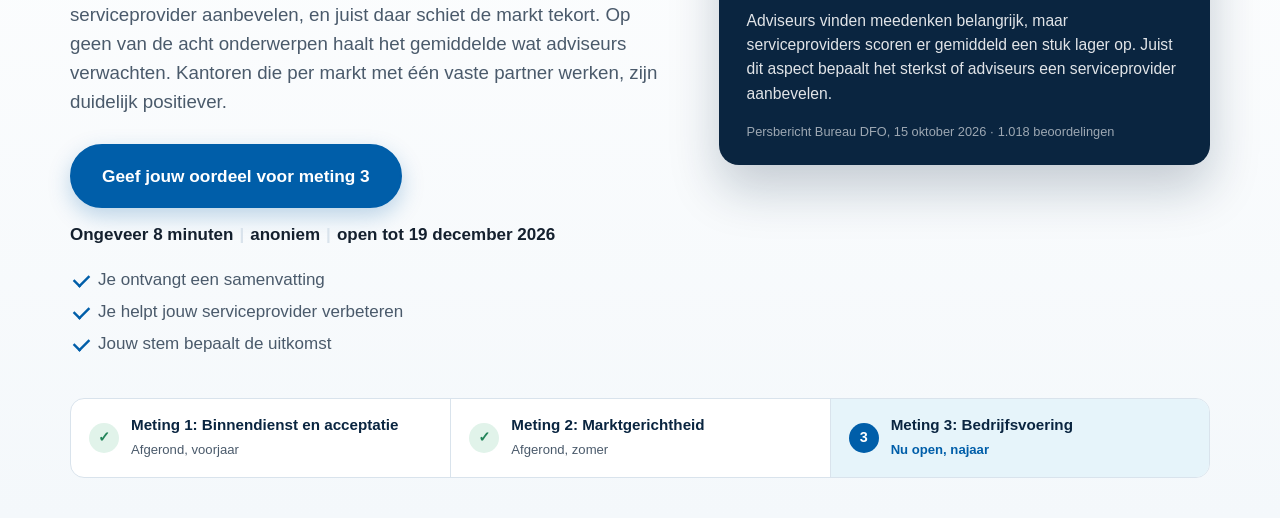
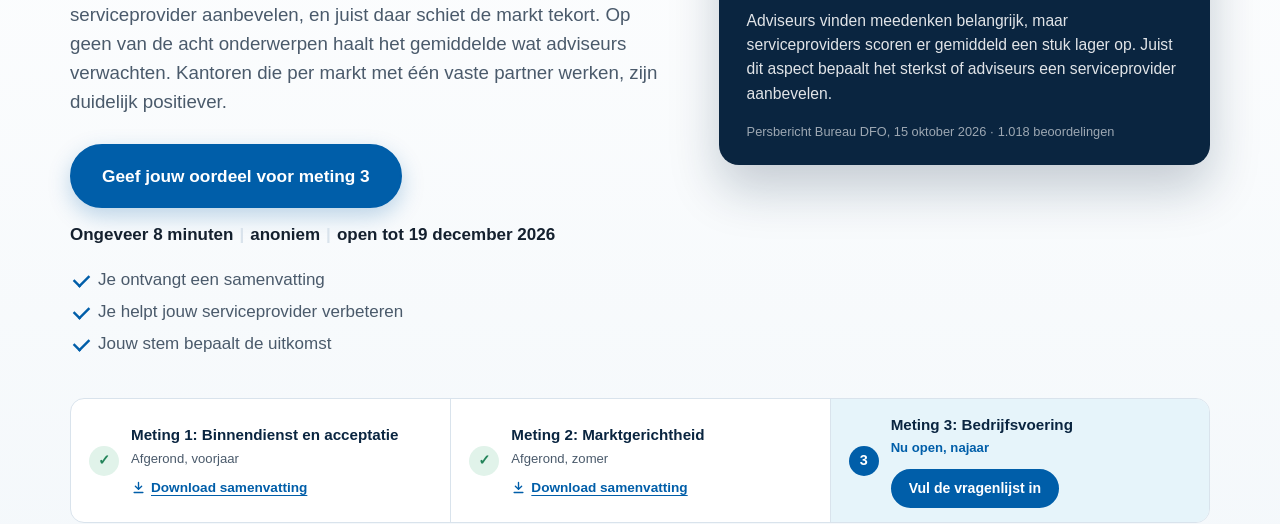
Before and after one commit to ronalvanhamersveld/serviceproviders-onderzoek, a plain HTML site: page versie-b/index.html in a window 1280 px wide. Shown: the part 442-966 px from the top of the page. Drawn offline with Linux system fonts and the light colour scheme.

Commit message:
Versie B: samenvattingen en invulknop in de metingenbalk

```diff
--- a/versie-b/app.js
+++ b/versie-b/app.js
@@ -97,7 +97,14 @@
   setHtml("#meetbalk", metingen.map(function (m, i) {
     return '<li class="' + esc(m.status) + '"><span class="nr" aria-hidden="true">' + (m.status === "afgerond" ? "&#10003;" : i + 1) + "</span>" +
       '<span class="tekst"><strong>' + esc(m.naam) + ": " + esc(m.thema) + "</strong><span>" + (STATUS[m.status] || esc(m.status)) +
-      (m.periode ? ", " + esc(m.periode) : "") + "</span></span></li>";
+      (m.periode ? ", " + esc(m.periode) : "") + "</span>" +
+      (m.samenvattingUrl
+        ? '<a class="meet-download" href="' + esc(pad(m.samenvattingUrl)) + '"' + extern(m.samenvattingUrl) + '><svg viewBox="0 0 24 24" aria-hidden="true"><path d="M12 4v11M7 10l5 5 5-5M5 20h14"/></svg>Download samenvatting</a>'
+        : "") +
+      (m.status === "open" && !gesloten
+        ? '<a class="btn btn-small meet-cta" href="' + esc(d.vragenlijstUrl) + '"' + extern(d.vragenlijstUrl) + ">Vul de vragenlijst in</a>"
+        : "") +
+      "</span></li>";
   }).join(""));
   if (!metingen.length) $("#meetbalk").hidden = true;
 
--- a/versie-b/style.css
+++ b/versie-b/style.css
@@ -138,6 +138,10 @@ p { margin: 0 0 1em; }
 .meetbalk .tekst strong { display: block; font-size: .95rem; color: var(--navy); }
 .meetbalk .tekst span { font-size: .82rem; color: var(--tekst-zacht); }
 .meetbalk .open .tekst span { color: var(--blauw); font-weight: bold; }
+.meetbalk .tekst { display: flex; flex-direction: column; align-items: flex-start; gap: 2px; }
+.meet-download { display: inline-flex; align-items: center; gap: 5px; margin-top: 6px; font-size: .85rem; font-weight: bold; color: var(--blauw); text-underline-offset: 3px; }
+.meet-download svg { width: 15px; height: 15px; fill: none; stroke: currentColor; stroke-width: 2.2; stroke-linecap: round; stroke-linejoin: round; flex: none; }
+.meetbalk .meet-cta { margin-top: 8px; padding: 7px 16px; font-size: .88rem; }
 
 /* Secties */
 .section { padding-block: 80px; }
```
